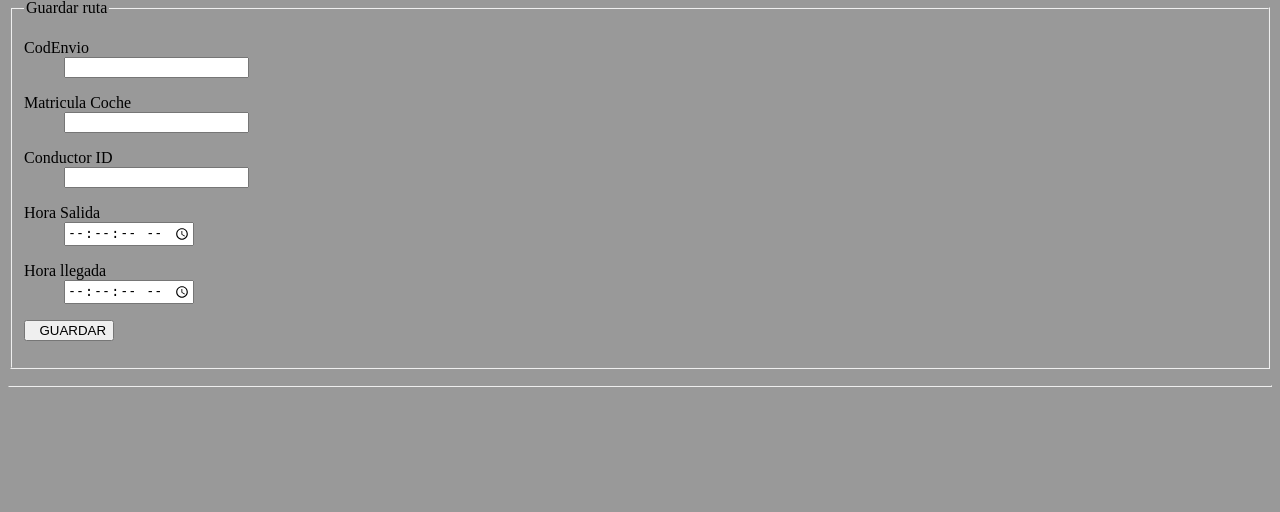
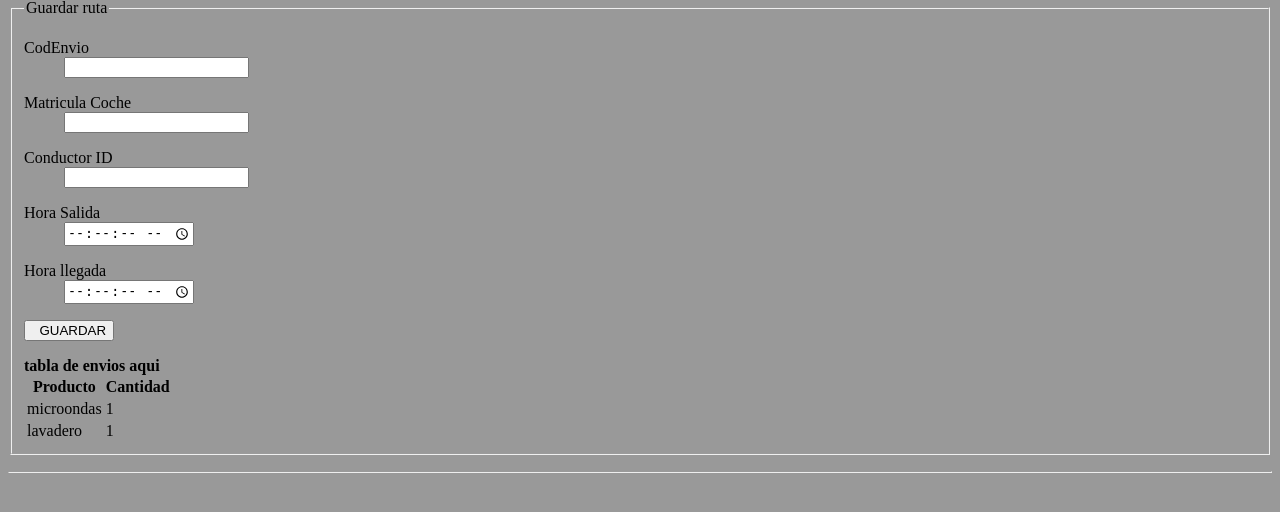
Before and after one commit to denzelsc1337/RoutForAll, a PHP site: page /View/AddRoute.php in a window 1280 px wide. Shown: the part 27-539 px from the top of the page. Run offline with PHP 8.4, Linux system fonts and the light colour scheme; data comes from the database, SQL or seed files in the repository.

Commit message:
listProducts

```diff
--- /dev/null
+++ b/Controller/controllerList.php
@@ -0,0 +1,7 @@
+<?php
+require_once('../Model/User.php');
+
+$user = new User();
+$listPedido = $user->listarPedidos();
+
+ ?>
--- a/Model/User.php
+++ b/Model/User.php
@@ -1,5 +1,6 @@
 <?php
-include ('../config/connection.php');
+//include ('../config/connection.php');
+$listPedidos;
 class User
 {
 	private $db;
@@ -9,6 +10,7 @@ class User
 
 	public function __construct()
 	{
+		$this->listPedidos = array();
 		$conn = new Conexion();
 		//$this->dbname = $this->conn->db; //nombre de la bd
 		$this->db = $conn->getConexion();
@@ -42,6 +44,24 @@ class User
 		}
 		//$cnx->cerrarConexion($cn);
 	}
+
+	function listarPedidos(){
+		try {
+		$sql = "SELECT producto, cantidad FROM envios";
+		$stmt = $this->db->prepare($sql);
+		$stmt->setFetchMode(PDO::FETCH_ASSOC);
+		$stmt->execute();
+
+		while ($row = $stmt->fetch()) {
+			/*echo "Producto: " .$row->producto ."<br>";
+			echo "Cantidad: " .$row->cantidad ."<br>";*/
+			$this->listPedidos[] = $row;
+		}
+			return $this->listPedidos;
+		} catch (PDOException $e) {
+			die($e->getMessage());
+		}
+	}
 }
 
 
--- a/View/AddRoute.php
+++ b/View/AddRoute.php
@@ -50,6 +50,29 @@ echo "cheking for bd: " . $cnx->db;
     <p>
           <button type="submit" class="btn btn-raised btn-info btn-sm"><i class="far fa-save"></i> &nbsp; GUARDAR</button>
     </p>
+    <strong>tabla de envios aqui</strong>
+    <table>
+        <?php
+        require_once('../Controller/controllerList.php');
+         ?>
+        <thead>
+            <tr>
+                <th>Producto</th>
+                <th>Cantidad</th>
+            </tr>
+        </thead>
+        <tbody>
+            <?php
+            foreach ($listPedido as $listaPedidos) {
+             ?>
+             <tr>
+                 <td><?php echo $listaPedidos["producto"]; ?></td>
+                 <td><?php echo $listaPedidos["cantidad"]; ?></td>
+             </tr>
+        </tbody>
+    <?php } ?>
+    </table>
+
 </fieldset>
 </form>
 <hr>
--- a/bd_routes.sql
+++ b/bd_routes.sql
@@ -42,7 +42,8 @@ direccionEnvio varchar(200) not null
 );
 
 insert into envios values(null,'casa','microondas','1',5,'KG','luis david', 'trinidad perez','45127889','luistrinidad@hotmail.com','4512452','963852741','Av.Guardia civil 987');
-select * from envios;
+insert into envios values(null,'casa','lavadero','1',21,'KG','luis david', 'trinidad perez','45127889','luistrinidad@hotmail.com','4512452','963852741','Av.Guardia civil 987');
+select producto, cantidad from envios;
 
 
 
```
Also changed, not shown: config/connection.php (line endings or trailing spaces).
